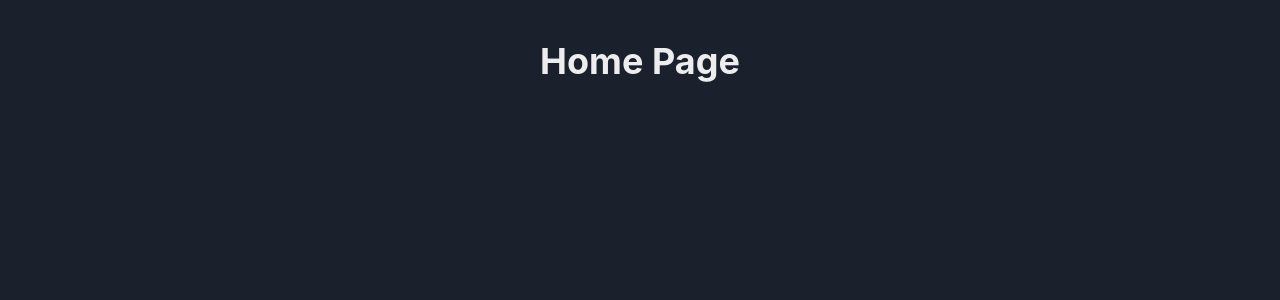
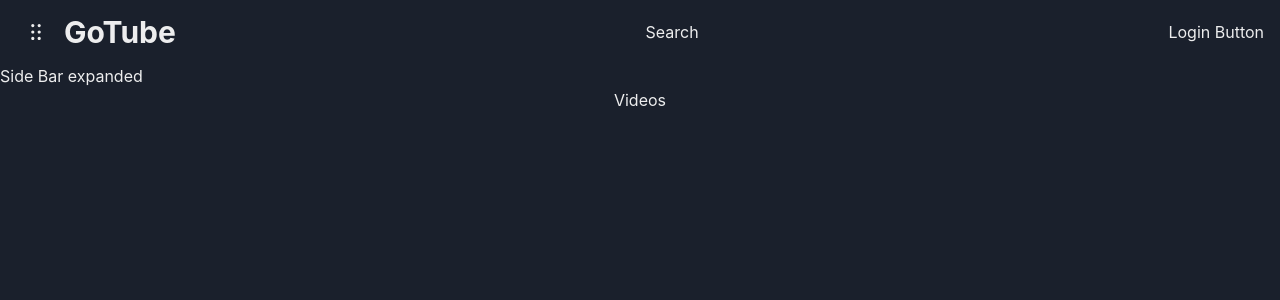
Before and after one commit to protomem/gotube, a React (Vite) app in the folder web/: page / in a window 1280 px wide. Shown: the top 300 px of the page. Built offline with nearby package versions, Linux system fonts and the light colour scheme.

Commit message:
feat(web): layout

```diff
--- /dev/null
+++ b/web/src/components/app-bar.tsx
@@ -0,0 +1,35 @@
+import {} from "react";
+import Logo from "./logo";
+import { DragHandleIcon } from "@chakra-ui/icons";
+import { Box, HStack, IconButton, Spacer } from "@chakra-ui/react";
+
+type Props = {
+  switchSideBar: () => void;
+};
+
+const AppBar = ({ switchSideBar }: Props) => {
+  return (
+    <HStack h="16" px="4">
+      <HStack>
+        <IconButton
+          aria-label="side menu"
+          icon={<DragHandleIcon />}
+          variant="ghost"
+          onClick={switchSideBar}
+        />
+
+        <Logo />
+      </HStack>
+
+      <Spacer />
+
+      <Box>Search</Box>
+
+      <Spacer />
+
+      <Box>Login Button</Box>
+    </HStack>
+  );
+};
+
+export default AppBar;
--- /dev/null
+++ b/web/src/components/logo.tsx
@@ -0,0 +1,11 @@
+import { Heading } from "@chakra-ui/react";
+
+const Logo = () => {
+  return (
+    <Heading as="h1" size="lg">
+      GoTube
+    </Heading>
+  );
+};
+
+export default Logo;
--- /dev/null
+++ b/web/src/components/side-bar.tsx
@@ -0,0 +1,17 @@
+import { Box } from "@chakra-ui/react";
+
+type Props = {
+  type?: "minimal" | "expanded";
+};
+
+const SideBar = ({ type }: Props) => {
+  type = type || "expanded";
+
+  return (
+    <Box width={type === "minimal" ? "100px" : "500px"}>
+      Side Bar {type === "expanded" && "expanded"}
+    </Box>
+  );
+};
+
+export default SideBar;
--- /dev/null
+++ b/web/src/components/video-grid.tsx
@@ -0,0 +1,7 @@
+import { Center } from "@chakra-ui/react";
+
+const VideoGrid = () => {
+  return <Center>Videos</Center>;
+};
+
+export default VideoGrid;
--- a/web/src/layouts/main-layout.tsx
+++ b/web/src/layouts/main-layout.tsx
@@ -1,12 +1,46 @@
 import React from "react";
-import { Center } from "@chakra-ui/react";
+import AppBar from "../components/app-bar";
+import SideBar from "../components/side-bar";
+import {
+  Box,
+  Drawer,
+  DrawerContent,
+  DrawerOverlay,
+  Flex,
+  useDisclosure,
+} from "@chakra-ui/react";
 
 type Props = {
   children: React.ReactNode;
+  hideSideBar?: boolean;
 };
 
-const MainLayout = ({ children }: Props) => {
-  return <Center pt="10">{children}</Center>;
+const MainLayout = ({ children, hideSideBar }: Props) => {
+  hideSideBar = hideSideBar || false;
+
+  const { isOpen, onOpen, onClose } = useDisclosure();
+  const handleSwtchSideBar = () => {
+    isOpen ? onClose() : onOpen();
+  };
+
+  return (
+    <Flex direction="column" h="100dvh">
+      <AppBar switchSideBar={handleSwtchSideBar} />
+
+      {!hideSideBar ? (
+        <SideBar type={isOpen ? "minimal" : "expanded"} />
+      ) : (
+        <Drawer isOpen={isOpen} onClose={onClose} placement="left">
+          <DrawerOverlay />
+          <DrawerContent>
+            <SideBar />
+          </DrawerContent>
+        </Drawer>
+      )}
+
+      <Box>{children}</Box>
+    </Flex>
+  );
 };
 
 export default MainLayout;
--- a/web/src/pages/home-page.tsx
+++ b/web/src/pages/home-page.tsx
@@ -1,10 +1,10 @@
+import VideoGrid from "../components/video-grid";
 import MainLayout from "../layouts/main-layout";
-import { Heading } from "@chakra-ui/react";
 
 const HomePage = () => {
   return (
     <MainLayout>
-      <Heading>Home Page</Heading>
+      <VideoGrid />
     </MainLayout>
   );
 };
```
